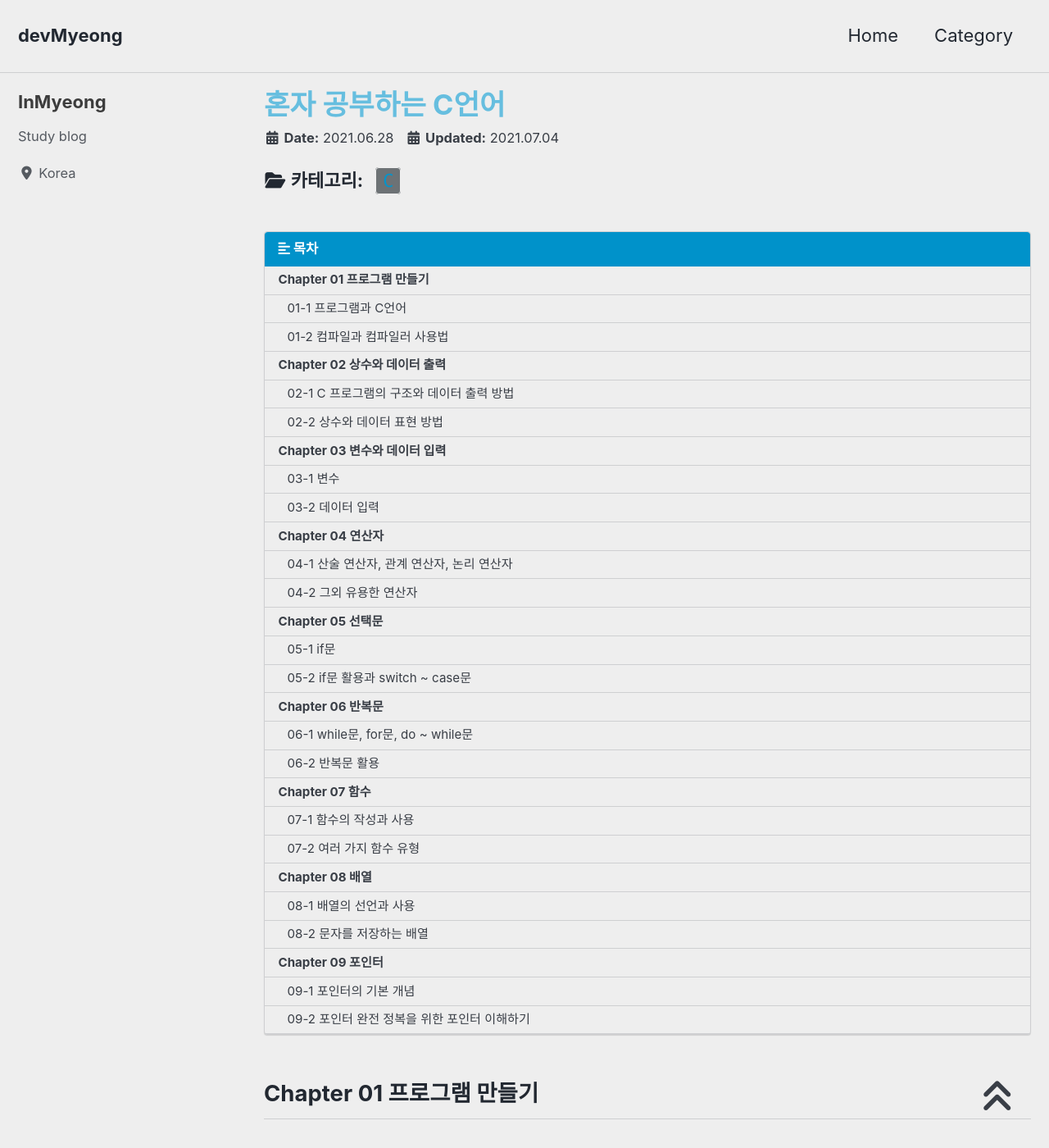
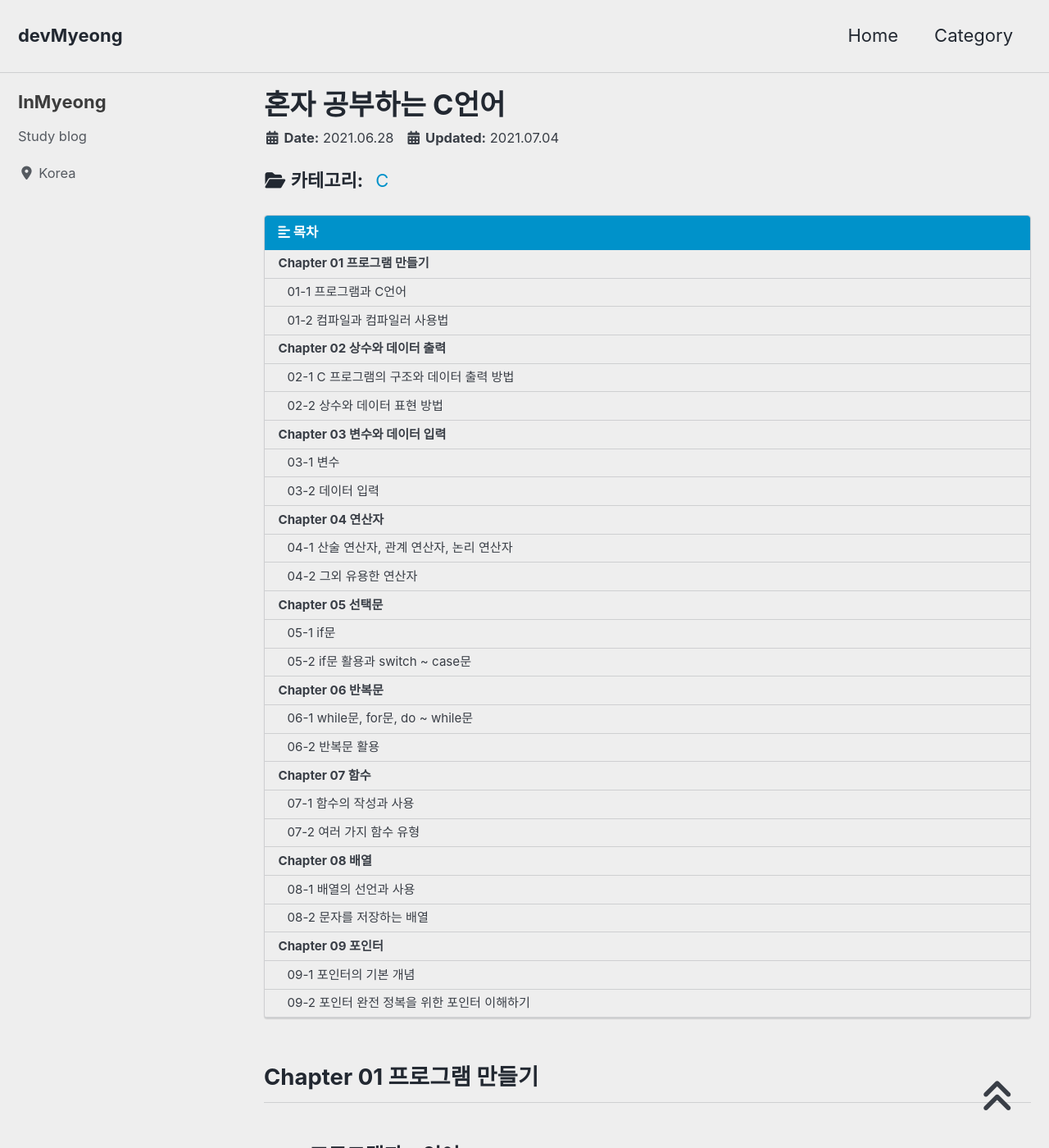
Before and after one commit to devMyeong/devMyeong.github.io, a Jekyll site: the page built from _posts/c/2021-06-28-c.md, in a window 1280 px wide and 1400 px high. Shown: the whole window at 82% size. Built offline with Jekyll 4.4.1, drawn with Linux system fonts in a browser that asks for light colours; cached includes are drawn as plain includes; nearby versions of some CDN libraries; some web fonts are replaced.

Commit message:
Revert "ui test"
This reverts commit 30e9f7b620d9396fb7177f538798df15df3355ea.

```diff
--- a/_sass/minimal-mistakes/_page.scss
+++ b/_sass/minimal-mistakes/_page.scss
@@ -71,7 +71,6 @@ body {
 .page__title {
   margin-top: 0;
   line-height: 1;
-  color: mix(#fff, $primary-color, 40%);
 
   & + .page__meta {
     margin-top: -0.5em;
@@ -84,8 +83,6 @@ body {
 }
 
 .page__content {
-  margin-top: 20px;
-
   h2 {
     padding-bottom: 0.5em;
     border-bottom: 1px solid $border-color;
@@ -302,15 +299,19 @@ body {
   text-transform: uppercase;
 }
 
+.page__meta-sep::before {
+  content: "\2022";
+  padding-left: 0.5em;
+  padding-right: 0.5em;
+}
 
 /*
    Page taxonomy
    ========================================================================== */
 
 .page__taxonomy {
-  margin-top: -10px;
   .sep {
-    display: inline;
+    display: none;
   }
 
   strong {
@@ -318,42 +319,31 @@ body {
   }
 }
 
-.page__taxonomy-item-tag {
-  display: inside;
+.page__taxonomy-item {
+  display: inline-block;
   margin-right: 5px;
   margin-bottom: 8px;
-  padding: 3px 8px;
+  padding: 5px 10px;
   text-decoration: none;
-  border: 1px solid $background-color;
+  border: 1px solid mix(#000, $border-color, 25%);
   border-radius: $border-radius;
-  background-color: #4D5357;
-  font-family: $monospace;
+
+  &:hover {
+    text-decoration: none;
+    color: $link-color-hover;
+  }
+}
+
+.page__taxonomy-item-category {
+
   color: $primary-color;
+  font-size: $type-size-5;
 
   &:hover {
     text-decoration: none;
     color: mix(#00adb5, $text-color, 40%); /* 커서 댈 때 색깔 */
   }
 }
-
-.page__taxonomy-item-category {
-  display: inside;
-  margin-right: 5px;
-  margin-bottom: 8px;
-  padding: 3px 8px;
-  text-decoration: none;
-  border: 1px solid $background-color;
-  border-radius: $border-radius;
-  background-color: mix(#fff, #4D5357, 18%);
-  font-family: $monospace;
-  color: mix(#fff, $primary-color, 2%);;
-
-  &:hover {
-    text-decoration: none;
-    color: mix(#00adb5, $text-color, 40%); /* 커서 댈 때 색깔 */
-  }
-}
-
 
 .taxonomy__section {
   margin-bottom: 2em;
@@ -392,7 +382,7 @@ body {
   grid-template-columns: repeat(2, 1fr);
   margin: 1.414em 0;
   padding: 0;
-  font-size: 1.3em;
+  font-size: 0.75em;
   list-style: none;
 
   @include breakpoint($large) {
@@ -407,7 +397,7 @@ body {
     -webkit-box-pack: justify;
     -ms-flex-pack: justify;
     justify-content: space-between;
-    color: mix(#fff, $primary-color, 60%);
+    color: inherit;
     text-decoration: none;
     border-bottom: 1px solid $border-color;
   }
@@ -417,7 +407,7 @@ body {
   display: block;
   clear: both;
   color: $muted-text-color;
-  font-size: 0.9em;
+  font-size: 0.6em;
   text-transform: uppercase;
   text-align: right;
   text-decoration: none;
@@ -548,9 +538,8 @@ body {
 }
 
 .page__related-title {
-  margin-bottom: 20px;
-  font-size: $type-size-5;
-  color: #FFBF00;
+  margin-bottom: 10px;
+  font-size: $type-size-6;
   text-transform: uppercase;
 }
 
```
